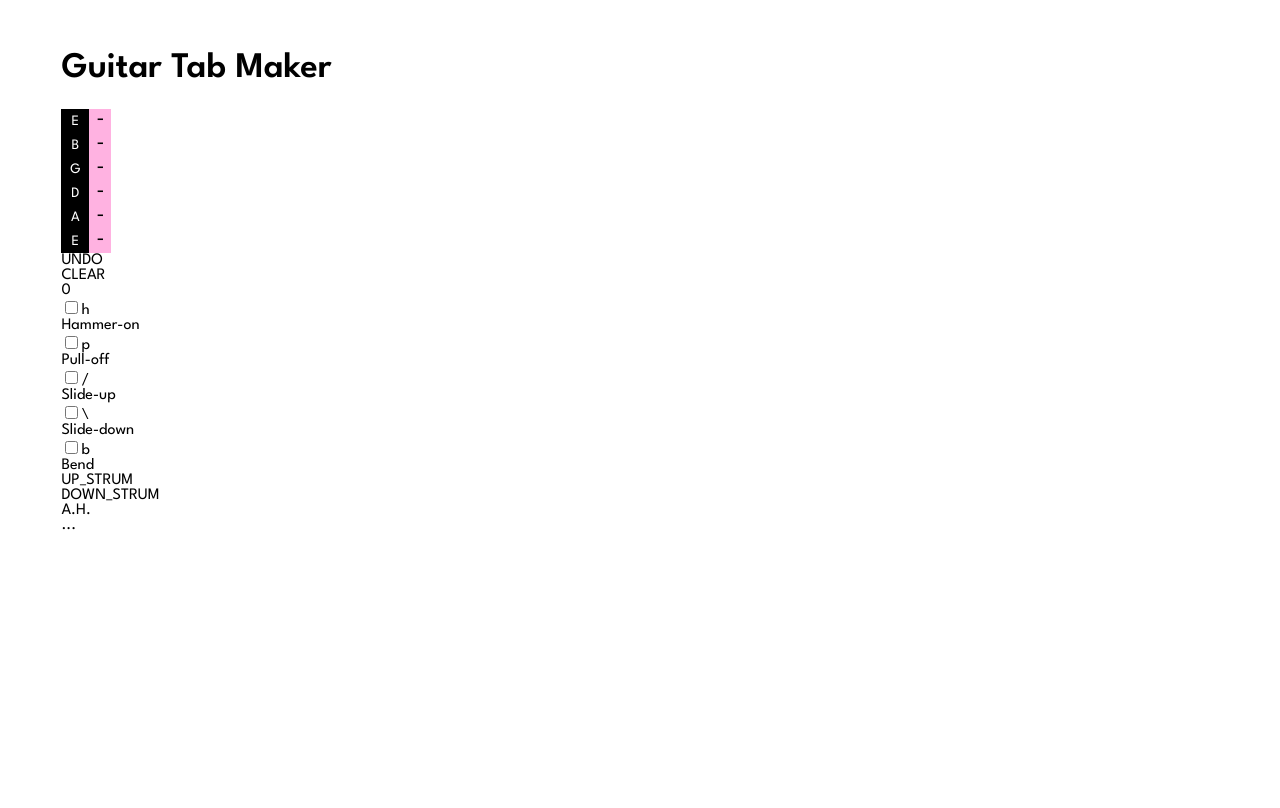
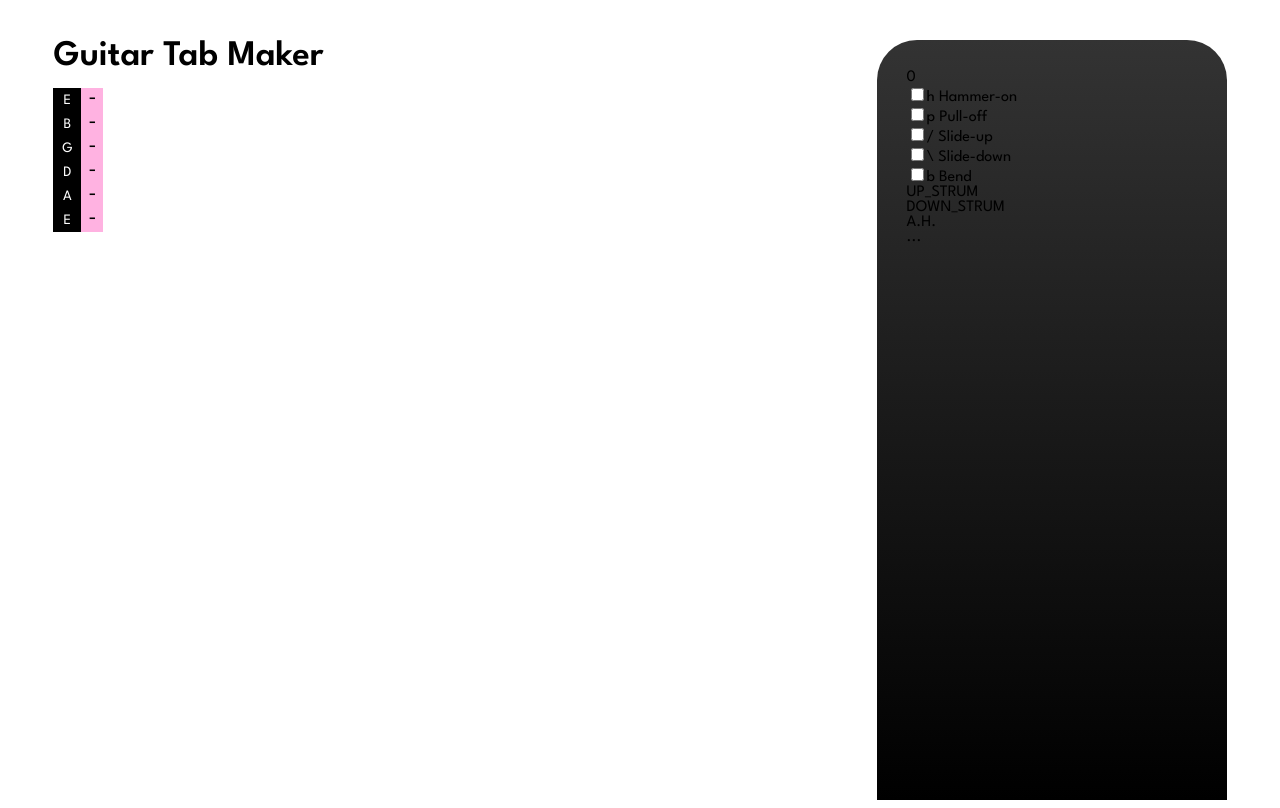
Before and after one commit to sookiemonster/Guitar-Tab-Maker, a plain HTML site: page index.html in a window 1280 px wide. Drawn offline with Linux system fonts and the light colour scheme.

Commit message:
Fix tab wrapping. Add fretboard panel base

```diff
--- a/css/sass/_fretboard.scss
+++ b/css/sass/_fretboard.scss
@@ -1,2 +1,30 @@
 @use "sass:color";
 @use "variables" as *;
+
+$fret-width: 350px;
+
+.input-panel {
+
+    display: flex;
+    flex-direction: column;
+
+    height: 100%;
+    padding: 30px;
+    border-radius: 40px 40px 0 0;
+
+    background: rgb(0,0,0);
+    background: -moz-linear-gradient(0deg, rgba(0,0,0,1) 0%, rgba(51,51,51,1) 100%);
+    background: -webkit-linear-gradient(0deg, rgba(0,0,0,1) 0%, rgba(51,51,51,1) 100%);
+    background: linear-gradient(0deg, rgba(0,0,0,1) 0%, rgba(51,51,51,1) 100%);
+    filter: progid:DXImageTransform.Microsoft.gradient(startColorstr="#000000",endColorstr="#333333",GradientType=1);
+
+    .actions-container {
+        // TO BE STYLED
+        display: none;
+    }
+
+    .fretboard {
+
+    }
+
+}
--- a/css/sass/_tab.scss
+++ b/css/sass/_tab.scss
@@ -2,18 +2,23 @@
 @use "variables" as *;
 
 $block-length: 1.5rem;
+$row-gap: 1rem;
 
 .tab-container {
     display: flex;
+    flex-wrap: wrap;
+    height: fit-content;
 
     #tab {
         display: flex;
+        flex-wrap: wrap;
     }
 
     .note-column {
         display: flex;
         flex-direction: column;
         padding: 0 7px;
+        margin-bottom: $row-gap;
         cursor: pointer;
 
         span {
@@ -26,12 +31,12 @@ $block-length: 1.5rem;
 
 .string-label-container {
 
-
     display: flex;
     flex-direction: column;
     width: 1.75rem;
     color: $white;
     background-color: $black;
+    margin-bottom: $row-gap;
 
     div {
         display: flex;
--- a/css/sass/main.scss
+++ b/css/sass/main.scss
@@ -9,6 +9,8 @@
     box-sizing: border-box;
 }
 
+// LAYOUT
+
 html {
     @include fill-container;
 }
@@ -16,10 +18,31 @@ html {
 body {
     @include fill-container;
     font-family: $primary-font;
-    padding: 20px calc(15px + 3vw);
+    margin: 0;
+    padding: 40px calc(15px + 3vw) 0;
 }
 
+.layout-container {
+    @include fill-container;
+
+    display: grid;
+    grid-template-columns: 1fr $fret-width;
+
+    .left-panel {
+        display: flex;
+        flex-direction: column;
+        gap: 15px;
+    }
+
+}
+
+// TYPOGRAPHY
+
 h1 {
+    display: block;
     font-size: 2.25rem;
     font-weight: 600;
+    margin: 0;
+
+    grid-column: -1/1;
 }
--- a/index.html
+++ b/index.html
@@ -12,8 +12,9 @@
     </head>
     <body>
         <div class="layout-container">
+            <div class="left-panel">
                 <h1>Guitar Tab Maker</h1>
-            <div class="tab-container">
+                <div id="tab" class="tab-container">
                     <div class="string-label-container">
                         <div id="str-1">E</div>
                         <div id="str-2">B</div>
@@ -22,7 +23,8 @@
                         <div id="str-5">A</div>
                         <div id="str-6">E</div>
                     </div>
-                <div id="tab"></div>
+                    <!-- <div id="tab"></div> -->
+                </div>
             </div>
             <div class="input-panel">
                 <div class="actions-container">
@@ -39,28 +41,28 @@
                 <div class="effects-container">
                     <!-- Use effect & then apply to specific, selected note. Edit fret number text to display effect on frets -->
                     <div class="effect">
-                        <input id="hammer" type="checkbox" class="effect-btn">h</div>
+                        <input id="hammer" type="checkbox" class="effect-btn">h</input>
                         <label for="hammer">Hammer-on</label>
                     </div>
 
                     <div class="effect">
-                        <input id="pull" type="checkbox" class="effect-btn">p</div>
+                        <input id="pull" type="checkbox" class="effect-btn">p</input>
                         <label for="pull">Pull-off</label>
                     </div>
 
                     <div class="effect">
-                        <input id="pull" type="checkbox" class="effect-btn">/</div>
-                        <label for="pull">Slide-up</label>
+                        <input id="slide-up" type="checkbox" class="effect-btn">/</input>
+                        <label for="slide-up">Slide-up</label>
                     </div>
 
                     <div class="effect">
-                        <input id="pull" type="checkbox" class="effect-btn">\</div>
-                        <label for="pull">Slide-down</label>
+                        <input id="slide-down" type="checkbox" class="effect-btn">\</input>
+                        <label for="slide-down">Slide-down</label>
                     </div>
 
                     <div class="effect">
-                        <input id="pull" type="checkbox" class="effect-btn">b</div>
-                        <label for="pull">Bend</label>
+                        <input id="bend" type="checkbox" class="effect-btn">b</input>
+                        <label for="bend">Bend</label>
                     </div>
 
                     <div class="btn">UP_STRUM</div>
```
Also changed, not shown: css/style.css. Lines whose indentation alone changed are shown as unchanged.
